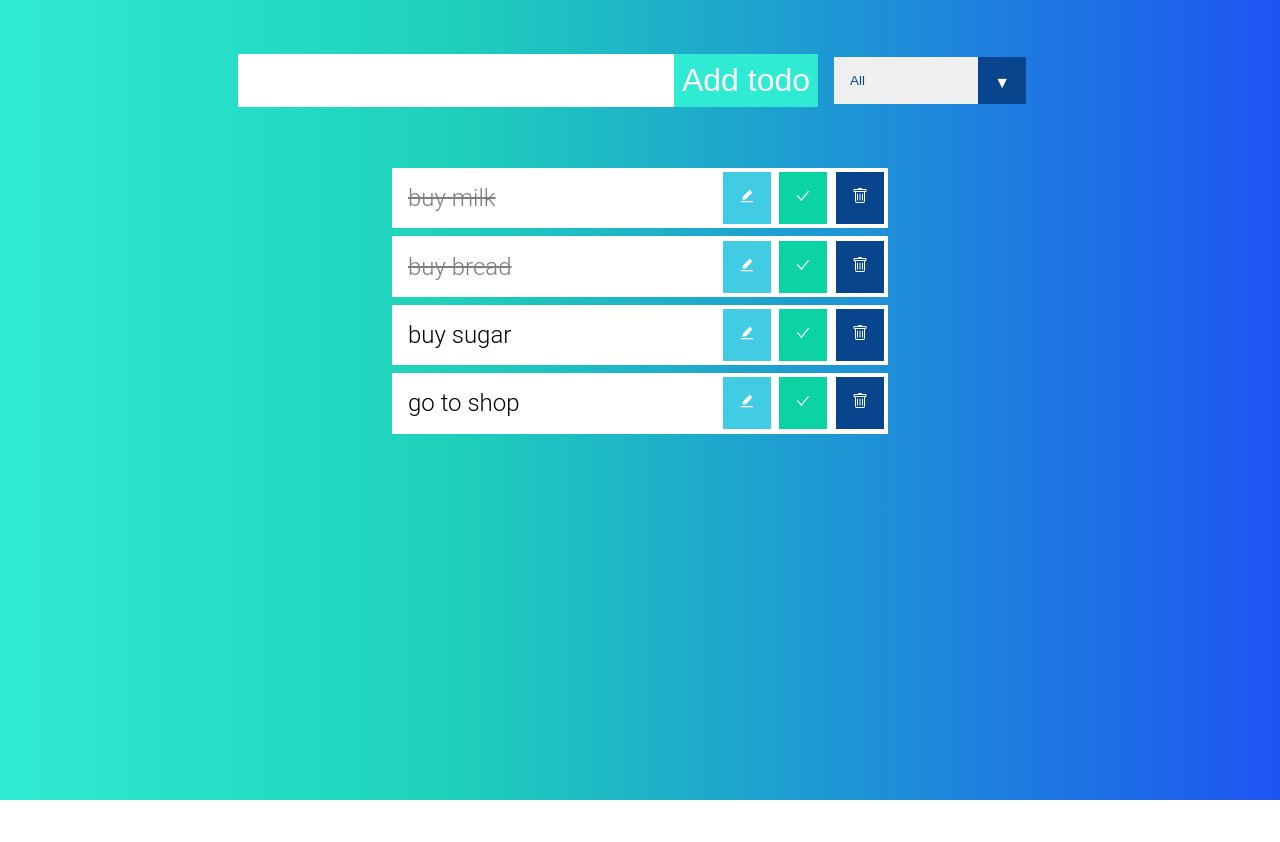
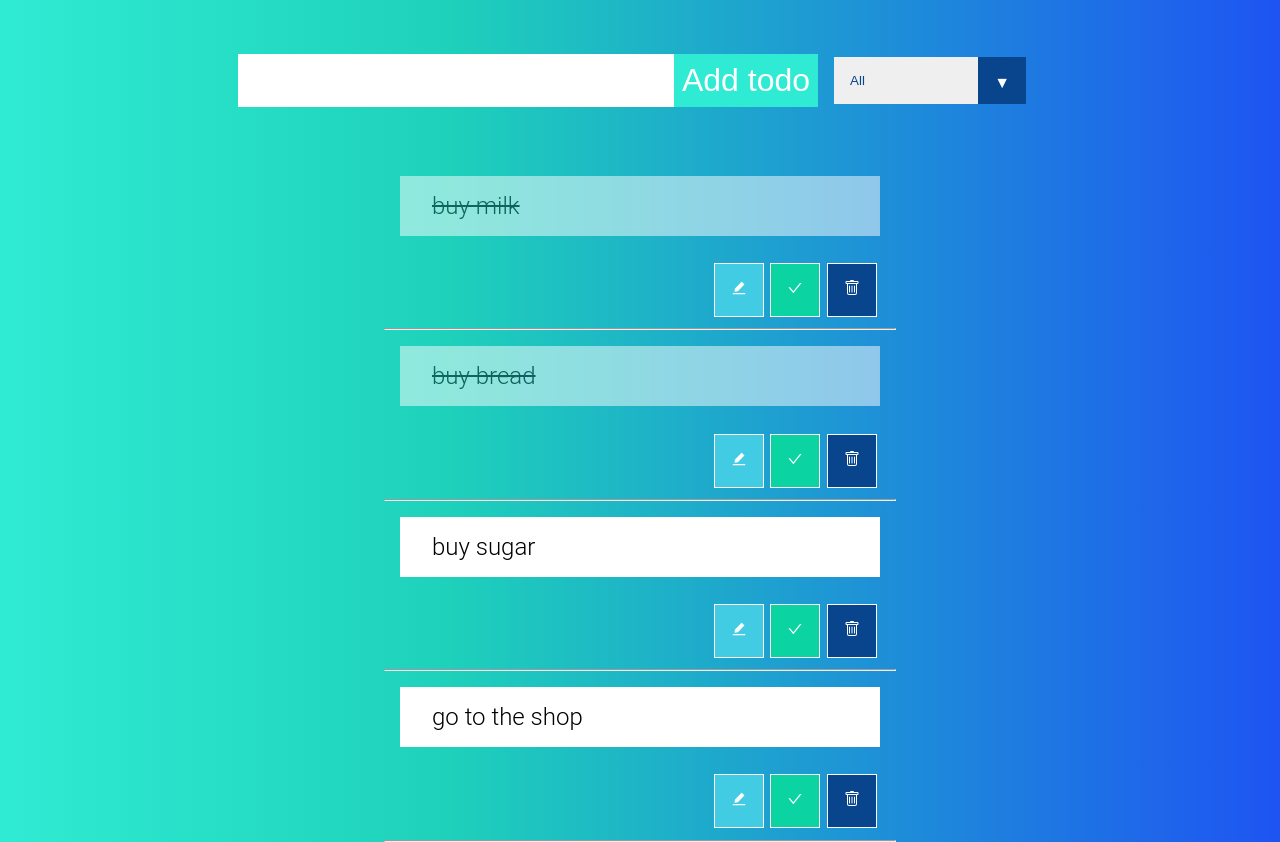
Before and after one commit to VolkovaKaterina/React-Todo-List, a React app: page / in a window 1280 px wide. Before the commit the page ends 800 px from the top, so only its background shows below. Built offline with nearby package versions, Linux system fonts and the light colour scheme; data requests are answered from the project's data file.

Commit message:
moved api requests to the TodoService file change console log to the console.error delete id generation Todo component rename to TodoItem add installation to the Read me file

```diff
--- a/db/db.json
+++ b/db/db.json
@@ -16,9 +16,9 @@
       "id": 3
     },
     {
-      "task": "go to shop",
+      "task": "go to the shop ",
       "completed": false,
-      "id": "2e9f9c"
+      "id": 4
     }
   ]
 }
--- /dev/null
+++ b/src/api/TodoService.js
@@ -0,0 +1,9 @@
+import todoApi from './todoApi';
+
+export const get = async () => todoApi.get('/todos');
+
+export const create = (data) => todoApi.post('/todos', data);
+
+export const update = (id, data) => todoApi.put(`/todos/${id}`, data);
+
+export const remove = (id) => todoApi.delete(`/todos/${id}`);
--- a/src/componets/App.js
+++ b/src/componets/App.js
@@ -1,6 +1,7 @@
 import React, { useState, useEffect } from 'react';
-import { v4 as uuid } from 'uuid';
-import todoApi from '../api/todoApi';
+import {
+  get, create, update, remove,
+} from '../api/TodoService';
 import TodoList from './TodoList';
 import TodoForm from './TodoForm';
 
@@ -9,15 +10,19 @@ const App = () => {
   const [todos, setTodos] = useState([]);
   const [filterStatus, setFilterStatus] = useState('all');
   const [filterTodos, setFilterTodos] = useState([]);
-  const uniqueId = uuid();
-  const smallId = uniqueId.slice(0, 6);
+  const [height, setHeight] = useState(0);
+
+  useEffect(() => { setHeight(document.documentElement.scrollHeight); });
 
   useEffect(() => {
-    const getTodos = async () => {
-      const response = await todoApi.get('/todos');
-      setTodos(response.data);
-    };
-    getTodos();
+    (async () => {
+      try {
+        const { data } = await get();
+        setTodos(data);
+      } catch (err) {
+        console.log(err);
+      }
+    })();
   }, []);
 
   useEffect(() => {
@@ -36,24 +41,16 @@ const App = () => {
   const addTodo = async () => {
     if (input) {
       try {
-        const newTodo = await todoApi.post('/todos', {
-          task: input,
-          completed: false,
-          id: smallId,
-        });
-
-        if (newTodo.statusText === 'Created') {
-          setTodos([...todos, newTodo.data]);
-        }
+        const { data } = await create({ task: input, completed: false });
+        setTodos([...todos, data]);
       } catch (err) {
-        console.log(err);
+        console.error(err);
       }
     }
   };
   const completeTodo = async (todo) => {
     try {
-      await todoApi.put(`/todos/${todo.id}`, { ...todo, completed: !todo.completed });
-
+      await update(todo.id, { ...todo, completed: !todo.completed });
       setTodos(todos.map((item) => {
         if (item.id === todo.id) {
           return { ...item, completed: !item.completed };
@@ -61,13 +58,12 @@ const App = () => {
         return item;
       }));
     } catch (err) {
-      console.log(err);
+      console.error(err);
     }
   };
-  const EditTodo = async (value, todo) => {
+  const editTodo = async (value, todo) => {
     try {
-      await todoApi.patch(`/todos/${todo.id}`, { task: value });
-
+      await update(todo.id, { ...todo, task: value });
       setTodos(todos.map((item) => {
         if (item.id === todo.id) {
           return { ...item, task: value };
@@ -75,22 +71,21 @@ const App = () => {
         return item;
       }));
     } catch (err) {
-      console.log(err);
+      console.error(err);
     }
   };
 
   const deleteTodo = async (todo) => {
     try {
-      await todoApi.delete(`/todos/${todo.id}`);
-
+      await remove(todo.id);
       setTodos(todos.filter((item) => item.id !== todo.id));
-    } catch (e) {
-      console.log(e);
+    } catch (err) {
+      console.error(err);
     }
   };
 
   return (
-    <div className="wrapper">
+    <div className="wrapper" style={{ height: `${height}px` }}>
       <TodoForm
         addTodo={addTodo}
         input={input}
@@ -101,7 +96,7 @@ const App = () => {
         filterTodos={filterTodos}
         completeTodo={completeTodo}
         deleteTodo={deleteTodo}
-        EditTodo={EditTodo}
+        editTodo={editTodo}
       />
 
     </div>
--- a/src/componets/Todo.js
+++ b/src/componets/TodoItem.js
@@ -2,8 +2,8 @@ import React, { useState } from 'react';
 import { BsTrash, BsSave2 } from 'react-icons/bs';
 import { AiOutlineCheck, AiFillEdit } from 'react-icons/ai';
 
-const Todo = ({
-  task, todo, completeTodo, deleteTodo, EditTodo,
+const TodoItem = ({
+  task, todo, completeTodo, deleteTodo, editTodo,
 }) => {
   const [isEditing, setIsEditing] = useState(false);
   const [editTask, setEditTask] = useState(task);
@@ -15,12 +15,12 @@ const Todo = ({
       setEditTask(task);
     }
     if (editTask !== task && editTask !== '') {
-      EditTodo(editTask, todo);
+      editTodo(editTask, todo);
     }
   };
 
   return (
-    <div className="todo">
+    <>
       <li className={`todo-item  ${todo.completed ? 'completed' : ''}`}>
         {isEditing ? (
           <form className="todo-edit">
@@ -36,6 +36,7 @@ const Todo = ({
           </form>
         ) : `${editTask}`}
       </li>
+      <div className="todo-buttons__container">
         <button type="button" onClick={() => setIsEditing(!isEditing)} className="edit-btn">
           <AiFillEdit />
         </button>
@@ -46,7 +47,10 @@ const Todo = ({
           <BsTrash />
         </button>
       </div>
+      <hr />
+
+    </>
   );
 };
 
-export default Todo;
+export default TodoItem;
--- a/src/componets/TodoList.js
+++ b/src/componets/TodoList.js
@@ -1,20 +1,20 @@
 import React from 'react';
 import './Todoform.css';
-import Todo from './Todo';
+import TodoItem from './TodoItem';
 
 const TodoList = ({
-  filterTodos, completeTodo, deleteTodo, EditTodo,
+  filterTodos, completeTodo, deleteTodo, editTodo,
 }) => (
   <div className="todo-container">
     <ul className="todo-list">
       {filterTodos.map(((todo) => (
-        <Todo
+        <TodoItem
           key={todo.id}
           todo={todo}
           task={todo.task}
           completeTodo={completeTodo}
           deleteTodo={deleteTodo}
-          EditTodo={EditTodo}
+          editTodo={editTodo}
         />
       )))}
     </ul>
--- a/src/componets/Todoform.css
+++ b/src/componets/Todoform.css
@@ -9,7 +9,6 @@
     background: linear-gradient(90deg, rgba(48,235,211,1) 0%, rgba(30,209,186,1) 35%, rgba(30,84,242,1) 100%);
     color: white;
     font-family: "Roboto Light", sans-serif;
-    min-height: 100vh;
 }
 
 .todo-form {
@@ -47,9 +46,6 @@
 }
 
 .select {
-    -webkit-appearance: none;
-    -moz-appearance: none;
-    -ms-appearance: none;
     appearance: none;
     outline: 0;
     box-shadow: none;
@@ -87,23 +83,28 @@
 
 .todo-list {
     min-width: 40%;
+    height: 60px;
     list-style: none;
+
 }
 
-.todo {
-    margin: 0.5rem;
+.todo-item {
+    display: flex;
+    align-items: center;
+    padding: 1rem 2rem;
+    height: 60px;
+    margin: 1rem;
     background: white;
     font-size: 1.5rem;
     color: black;
+    word-break: break-all;
+    overflow-wrap: break-word;
+}
+.todo-buttons__container{
     display: flex;
-    justify-content: space-between;
+    padding: 0.5rem 1rem;
     align-items: center;
-    transition: all 1s ease;
-}
-
-.todo-item {
-    flex: 1;
-    padding: 0rem 1rem;
+    justify-content: flex-end;
 }
 
 .todo-edit__input {
```
Also changed, not shown: README.md, 1 other file. Lines whose indentation alone changed are shown as unchanged.
